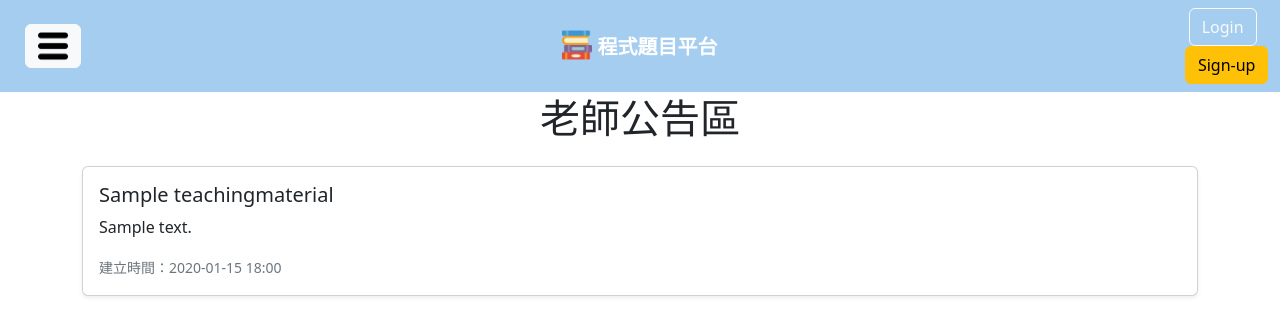
After one commit to konentung/OnlineProgrammingPlatform, a Django app: page /teacherdashboard/ in a window 1280 px wide. The commit adds this page. Shown: the top 336 px of the page. Run offline with Django 5.2, Linux system fonts and the light colour scheme; tables that the repository leaves empty hold one stand-in row (values such as "Sample post").

Commit message:
feature-新增教師公告區 1.新增教師公告區 2.調整資料庫(教師區)

```diff
--- a/OnlineProgrammingPlatform/settings.py
+++ b/OnlineProgrammingPlatform/settings.py
@@ -30,10 +30,9 @@ SECRET_KEY = os.environ.get(
 )
 
 # SECURITY WARNING: don't run with debug turned on in production!
-DEBUG = True
+DEBUG = False
 
 ALLOWED_HOSTS = ['*']
-
 CSRF_TRUSTED_ORIGINS = [os.environ.get('NGROK_URL')] if ('NGROK_URL') in os.environ else print('NGROK_URL not found')
 
 # Application definition
--- a/OnlineProgrammingPlatform/urls.py
+++ b/OnlineProgrammingPlatform/urls.py
@@ -44,6 +44,7 @@ urlpatterns = [
     path('question/history/<int:question_id>/', questions_views.question_history_list, name='QuestionHistoryList'),
     path('question/peer_assessment/', questions_views.peer_assessment_list, name='PeerAssessmentList'),
     path('peer-assessment/<int:question_id>/', questions_views.peer_assessment, name='PeerAssessment'),
+    path('teacherdashboard/', questions_views.teacher_dashboard, name='TeacherDashboard'),
 ]
 
 
--- a/posts/models.py
+++ b/posts/models.py
@@ -72,7 +72,7 @@ class PeerReview(models.Model):
 class TeachingMaterial(models.Model):
     title = models.CharField(max_length=100)
     description = models.TextField(max_length=3000, blank=True, null=True)
-    file = models.FileField(upload_to="teaching_materials/")
+    file = models.FileField(upload_to="teaching_materials/", null=True, blank=True)
     created_at = models.DateTimeField(auto_now_add=True)
     updated_at = models.DateTimeField(auto_now=True)
 
--- a/posts/views.py
+++ b/posts/views.py
@@ -3,8 +3,8 @@ from django.contrib.auth.decorators import login_required
 from django.utils import timezone
 from django.http import JsonResponse
 from accounts.models import Student
-from .models import Question, StudentAnswer, QuestionAssignment, QuestionHistory, PeerReview
-from .forms import QuestionForm, StudentAnswerForm, QuestionHistoryForm, PeerReviewForm, QuestionCommentForm
+from .models import Question, StudentAnswer, QuestionAssignment, QuestionHistory, PeerReview, TeachingMaterial
+from .forms import QuestionForm, StudentAnswerForm, QuestionHistoryForm, PeerReviewForm, QuestionCommentForm, TeachingMaterialForm
 from django.db.models import Q
 
 @login_required(login_url='Login')
@@ -188,5 +188,9 @@ def peer_assessment(request, question_id):
         'form': form
     })
 
+def teacher_dashboard(request):
+    teaching_materials = TeachingMaterial.objects.all()
+    return render(request, 'questions/teacher_dashboard.html', {'teaching_materials': teaching_materials})
+
 def custom_404_view(request, exception=None):
     return render(request, '404.html', status=404)
--- a/templates/base.html
+++ b/templates/base.html
@@ -72,6 +72,8 @@
                         <li class="my-3">
                             <a href="{% url 'PeerAssessmentList' %}" class="btn btn-lg menu-item w-100 shadow-sm" role="button">題目互評</a>
                         </li>
+                        <li class="my-3">
+                            <a href="{% url 'TeacherDashboard' %}" class="btn btn-lg menu-item w-100 shadow-sm" role="button">老師公告區</a>
                     </ul>
                 </div>
             </div>
--- /dev/null
+++ b/templates/questions/teacher_dashboard.html
@@ -0,0 +1,28 @@
+{% extends 'base.html' %}
+{% block title %}老師後台{% endblock %}
+{% block content %}
+<div class="container mt-4">
+    <h1 class="mb-4 text-center">老師公告區</h1>
+
+    {% if teaching_materials %}
+        <div class="row">
+            {% for material in teaching_materials %}
+                <div class="col-12 mb-4">
+                    <div class="card shadow-sm">
+                        <div class="card-body">
+                            <h5 class="card-title font-weight-bold">{{ material.title }}</h5>
+                            <p class="card-text">{{ material.description|truncatewords:20 }}</p>
+                            <p class="card-text">
+                                <small class="text-muted">建立時間：{{ material.created_at|date:"Y-m-d H:i" }}</small>
+                            </p>
+                            {% comment %} <a href="{% url 'TeachingMaterialDetail' material.id %}" class="btn btn-primary">查看詳情</a> {% endcomment %}
+                        </div>
+                    </div>
+                </div>
+            {% endfor %}
+        </div>
+    {% else %}
+        <p class="text-center text-muted">目前沒有教學資料。</p>
+    {% endif %}
+</div>
+{% endblock %}
```
Also changed, not shown: accounts/migrations/0001_initial.py, db.sqlite3, db_bak.sqlite3, posts/migrations/0001_initial.py, 1 other file.
